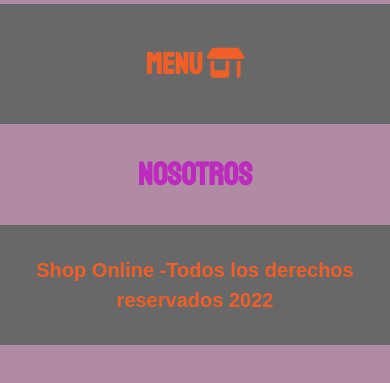
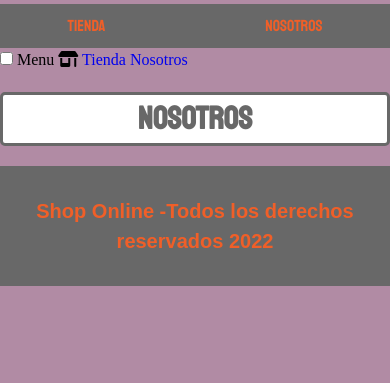
Before and after one commit to PMLujan/tienda-virtual, a plain HTML site: page nosotros.html in a window 390 px wide. Shown: the part 153-536 px from the top of the page. Drawn offline with Linux system fonts and the light colour scheme.

Commit message:
changes nav responsive

```diff
--- a/estilo.css
+++ b/estilo.css
@@ -76,55 +76,6 @@ h3{
     color: var(--blanco);
     transition: .5s;
 }
-.navegacion-responsive{
-    display: none;
-}
-@media only screen and (max-width:600px){
-    .navegacion{
-        display: none;
-    }
-    .contenedornav{
-        height: 120px;
-        background-color: var(--primariooscuro);
-    }
-    .navegacion-responsive{
-        display: flex;
-        flex-direction: column;
-        align-items: center;
-        font-size: 3rem;
-        font-family: var(--fuenteprincipal);
-        line-height: 4;
-        font-weight: bold;
-        color:  rgb(240, 95, 40);
-        height: 130px;
-    }
-    .boton{
-
-    }
-    .boton i{
-        height: 35px;
-        text-align: center;
-    }
-
-    #check{
-        display: none;
-    }
-    .navegacion-responsive__enlaces{
-        color: var(--primariooscuro);
-        background-color: var(--grisclaro);
-        width:100%;
-        text-align: center;
-        height: 100px;
-        margin-top: -1000px;
-    }
-    .navegacion-responsive__enlaces:hover{
-        color: var(--blanco);
-        transition: .5s;
-    }
-    #check:checked~ .navegacion-responsive__enlaces{
-        margin-top: 0;
-    }
-}
 /*footer*/
 .foot{
     background-color: var(--primariooscuro);
@@ -152,6 +103,14 @@ h3{
     }
 }
 /**productos**/
+.contenedor h2{
+    color: var(--primariooscuro);
+    border: solid;
+    border-radius: 5px;
+    max-width: 600px;
+    margin: 20px auto;
+    background-color: var(--blanco);
+}
 .productos{
     background-color: var(--primariooscuro);
     padding: 1rem;
@@ -161,11 +120,15 @@ h3{
     width: 100%;
 }
 .producto__informacion{
+    text-align: center;
 
 }
 .producto__nombre{
-
+    font-family: var(--fuenteprincipal);
+    margin: 1rem;
 }
 .producto__precio{
-
+    font-style: italic;
+    font-family: var(--fuenteprincipal);
+    margin: 1rem;
 }
```
Also changed, not shown: index.html (+0 -9 lines).
